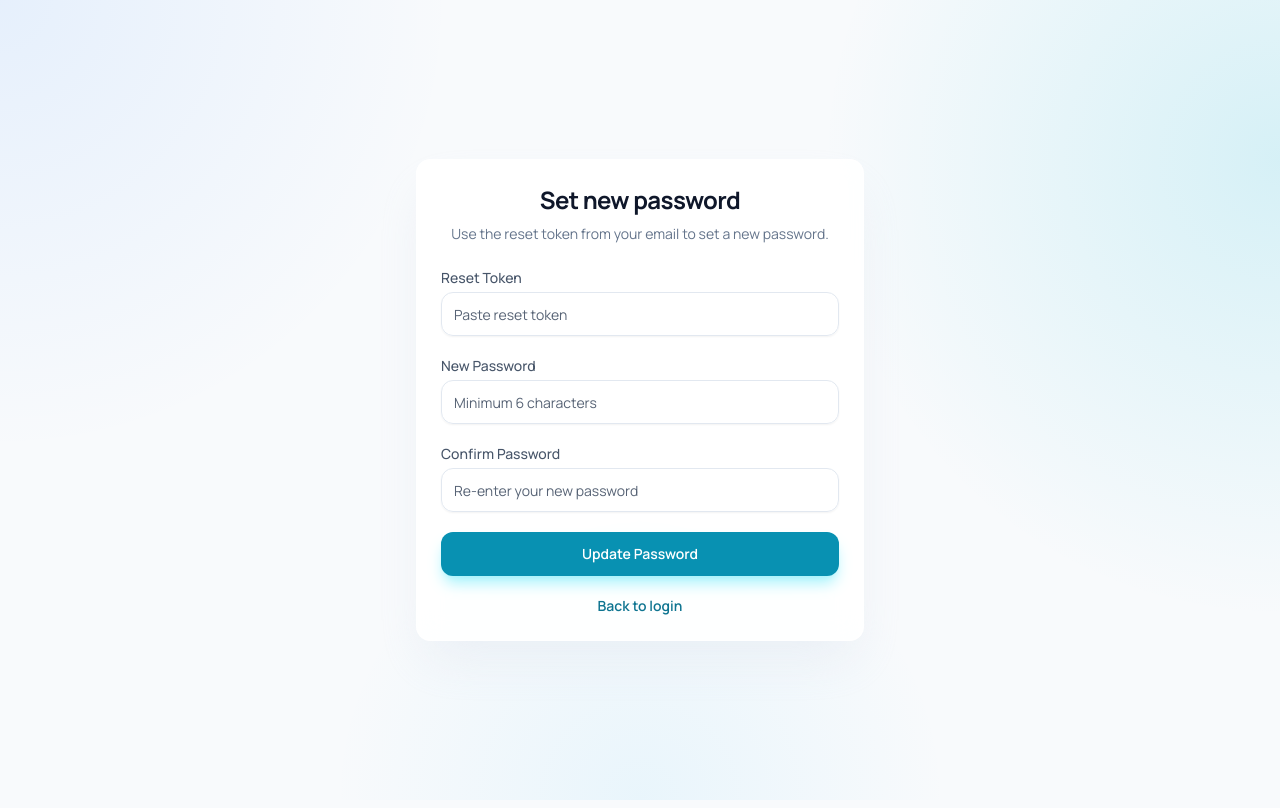
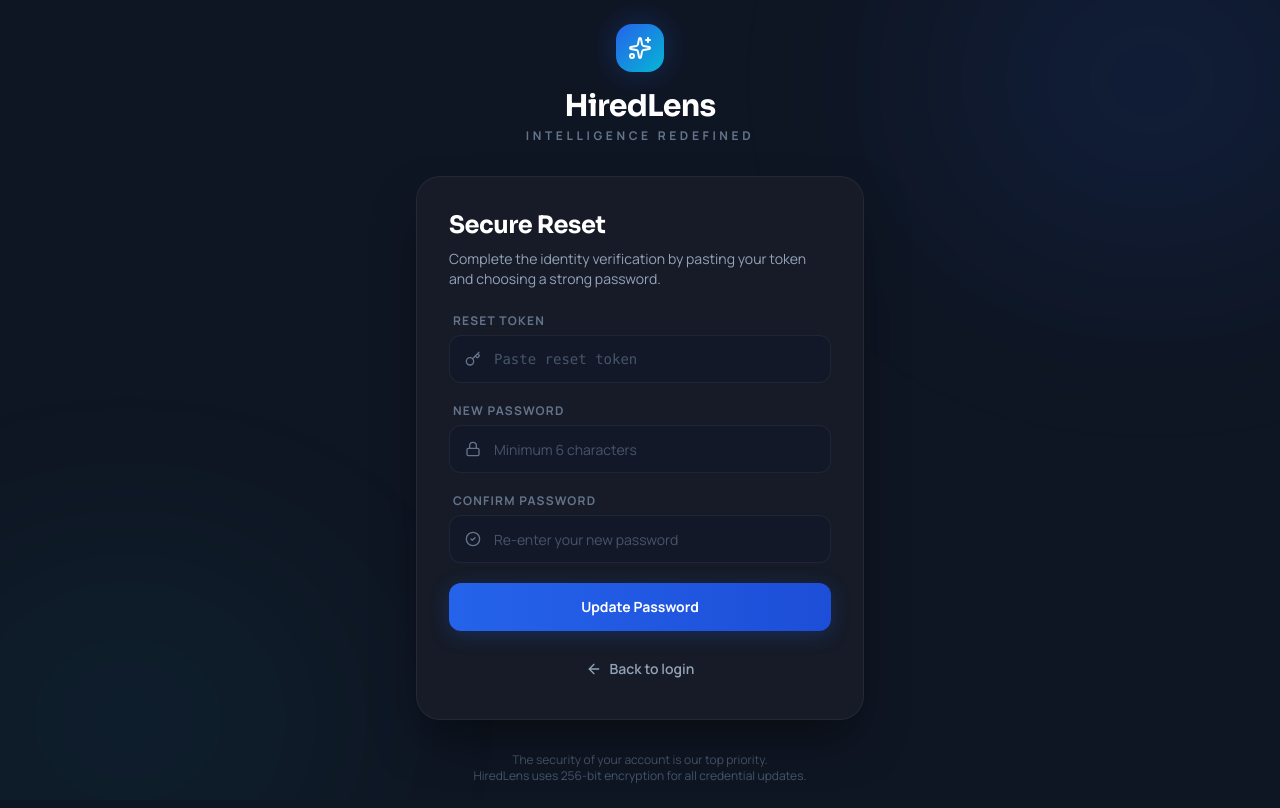
Before and after one commit to JayanthC6/ai-resume-optimizer, a React (Vite) app in the folder apps/web/: page /reset-password in a window 1280 px wide. Built offline with nearby package versions, Linux system fonts and the light colour scheme; no server answers.

Commit message:
Updated Reset Password

```diff
--- a/apps/web/src/pages/ForgotPassword.tsx
+++ b/apps/web/src/pages/ForgotPassword.tsx
@@ -1,7 +1,6 @@
 import { Link } from 'react-router-dom';
 import { useForm } from 'react-hook-form';
 import { zodResolver } from '@hookform/resolvers/zod';
-import { Card, CardContent, CardHeader, CardTitle } from '@/components/ui/card';
 import { Input } from '@/components/ui/input';
 import { Button } from '@/components/ui/button';
 import api from '@/lib/api';
@@ -10,10 +9,15 @@ import {
   type ForgotPasswordFormValues,
 } from '@/lib/validation';
 import { useState } from 'react';
+import { Mail, ArrowLeft, Sparkles, CheckCircle2, AlertCircle } from 'lucide-react';
+
+const CARD_BG = '#161b27';
+const BORDER = 'rgba(255,255,255,0.06)';
 
 export default function ForgotPasswordPage() {
   const [serverMessage, setServerMessage] = useState<string | null>(null);
   const [devResetUrl, setDevResetUrl] = useState<string | null>(null);
+  const [success, setSuccess] = useState(false);
 
   const {
     register,
@@ -28,9 +32,11 @@ export default function ForgotPasswordPage() {
   const onSubmit = async (values: ForgotPasswordFormValues) => {
     setServerMessage(null);
     setDevResetUrl(null);
+    setSuccess(false);
 
     try {
       const { data } = await api.post('/auth/forgot-password', values);
+      setSuccess(true);
       setServerMessage(
         data?.message ||
           'If the account exists, a password reset link will be sent shortly.',
@@ -49,70 +55,113 @@ export default function ForgotPasswordPage() {
   };
 
   return (
-    <div className="mx-auto flex min-h-screen w-full max-w-6xl items-center justify-center px-6 py-10 sm:px-10">
-      <Card className="w-full max-w-md border-white/80 bg-white/90 shadow-2xl shadow-slate-200/60 backdrop-blur-md dark:border-slate-700/50 dark:bg-slate-900/80 dark:shadow-slate-950/40">
-        <CardHeader className="space-y-2">
-          <CardTitle className="text-center text-2xl font-bold text-slate-900 dark:text-white">
-            Reset your password
-          </CardTitle>
-          <p className="text-center text-sm text-slate-500 dark:text-slate-400">
-            Enter your account email and we will send a reset link.
-          </p>
-        </CardHeader>
-        <CardContent>
+    <div className="min-h-screen w-full flex flex-col items-center justify-center p-6" style={{ background: '#0f1623' }}>
+      {/* Background Glow */}
+      <div className="pointer-events-none fixed inset-0 overflow-hidden">
+        <div className="absolute -top-[10%] -left-[10%] h-[40%] w-[40%] rounded-full opacity-20 blur-[120px]" style={{ background: 'radial-gradient(circle, #2563eb, transparent)' }} />
+        <div className="absolute -bottom-[10%] -right-[10%] h-[40%] w-[40%] rounded-full opacity-10 blur-[120px]" style={{ background: 'radial-gradient(circle, #06b6d4, transparent)' }} />
+      </div>
+
+      <div className="relative w-full max-w-md">
+        {/* Logo Section */}
+        <div className="flex flex-col items-center mb-8">
+          <div className="h-12 w-12 rounded-2xl flex items-center justify-center mb-4 transition-transform hover:scale-110" style={{ background: 'linear-gradient(135deg,#2563eb,#06b6d4)', boxShadow: '0 0 30px rgba(37,99,235,0.3)' }}>
+            <Sparkles className="h-6 w-6 text-white" />
+          </div>
+          <h2 className="text-3xl font-black text-white tracking-tight">HiredLens</h2>
+          <p className="text-xs font-bold uppercase tracking-[0.3em] text-slate-500 mt-1">Intelligence Redefined</p>
+        </div>
+
+        {/* Card */}
+        <div
+          className="rounded-3xl p-8 shadow-2xl backdrop-blur-xl transition-all duration-500"
+          style={{
+            background: CARD_BG,
+            border: `1px solid ${BORDER}`,
+            boxShadow: '0 25px 50px -12px rgba(0, 0, 0, 0.5)'
+          }}
+        >
+          <div className="mb-6">
+            <h1 className="text-2xl font-extrabold text-white mb-2">Reset Password</h1>
+            <p className="text-sm text-slate-400">Enter your email address and we'll send you a secure link to reset your password.</p>
+          </div>
+
           <form onSubmit={handleSubmit(onSubmit)} className="space-y-5" noValidate>
             <div>
-              <label className="mb-1 block text-sm font-medium text-slate-600 dark:text-slate-300">
-                Email
-              </label>
+              <div className="flex justify-between mb-1.5 px-1">
+                <label className="text-xs font-bold uppercase tracking-widest text-slate-500">Email Address</label>
+              </div>
+              <div className="relative group">
+                <div className="absolute left-4 top-1/2 -translate-y-1/2 transition-colors group-focus-within:text-blue-400 text-slate-500">
+                  <Mail className="h-4 w-4" />
+                </div>
                 <Input
                   type="email"
-                placeholder="you@example.com"
-                className="h-11 rounded-xl border-slate-200 bg-white/90 shadow-sm focus-visible:ring-sky-500 dark:border-slate-600 dark:bg-slate-800 dark:text-white dark:placeholder:text-slate-500"
+                  placeholder="name@company.com"
+                  className="h-12 pl-11 rounded-xl border-slate-800 bg-slate-900/50 text-white placeholder:text-slate-600 focus-visible:ring-blue-500/50 transition-all"
+                  style={{ border: `1px solid ${BORDER}` }}
                   {...register('email')}
                   aria-invalid={Boolean(errors.email)}
                 />
-              {errors.email ? (
-                <p className="mt-1 text-xs text-rose-600 dark:text-rose-400">{errors.email.message}</p>
-              ) : null}
+              </div>
+              {errors.email && (
+                <p className="mt-1.5 text-xs font-medium text-rose-500 flex items-center gap-1">
+                  <AlertCircle className="h-3 w-3" /> {errors.email.message}
+                </p>
+              )}
             </div>
 
-            {serverMessage ? (
+            {serverMessage && (
               <div
-                className="rounded-lg border border-sky-200 bg-sky-50 px-3 py-2 text-sm text-sky-800 dark:border-sky-800 dark:bg-sky-950/50 dark:text-sky-300"
+                className={`rounded-xl px-4 py-3 flex items-start gap-3 text-sm transition-all animate-in fade-in slide-in-from-top-2 ${
+                  success ? 'bg-emerald-500/10 border-emerald-500/20 text-emerald-400' : 'bg-rose-500/10 border-rose-500/20 text-rose-400'
+                }`}
+                style={{ border: '1px solid' }}
                 role="status"
-                aria-live="polite"
               >
-                {serverMessage}
+                {success ? <CheckCircle2 className="h-4 w-4 shrink-0 mt-0.5" /> : <AlertCircle className="h-4 w-4 shrink-0 mt-0.5" />}
+                <span>{serverMessage}</span>
               </div>
-            ) : null}
+            )}
 
-            {devResetUrl ? (
-              <div className="rounded-lg border border-amber-200 bg-amber-50 px-3 py-2 text-xs text-amber-800 dark:border-amber-800 dark:bg-amber-950/50 dark:text-amber-300">
-                Development reset link:{' '}
-                <a className="font-semibold underline" href={devResetUrl}>
-                  Open reset page
+            {devResetUrl && (
+              <div className="rounded-xl bg-amber-500/10 border border-amber-500/20 p-3 text-[10px] text-amber-300">
+                <p className="font-bold uppercase tracking-widest mb-1 opacity-60">Development Link</p>
+                <a className="font-mono underline break-all" href={devResetUrl}>
+                  {devResetUrl}
                 </a>
               </div>
-            ) : null}
+            )}
 
             <Button
               type="submit"
               disabled={isSubmitting}
-              className="h-11 w-full rounded-xl bg-sky-600 font-semibold text-white shadow-lg shadow-sky-200 transition hover:bg-sky-700 dark:shadow-sky-900/30"
+              className="h-12 w-full rounded-xl font-bold text-white transition-all active:scale-[0.98] disabled:opacity-50"
+              style={{ background: 'linear-gradient(90deg,#2563eb,#1d4ed8)', boxShadow: '0 4px 20px rgba(37,99,235,0.25)' }}
             >
-              {isSubmitting ? 'Sending Link...' : 'Send Reset Link'}
+              {isSubmitting ? (
+                <span className="flex items-center gap-2">
+                  <div className="h-4 w-4 border-2 border-white/20 border-t-white rounded-full animate-spin" /> Sending Link...
+                </span>
+              ) : 'Send Reset Link'}
             </Button>
 
-            <div className="text-center text-sm text-slate-500 dark:text-slate-400">
-              Remembered your password?{' '}
-              <Link to="/login" className="font-semibold text-sky-700 hover:text-sky-900 dark:text-sky-400 dark:hover:text-sky-300">
-                Back to login
+            <Link
+              to="/login"
+              className="group flex items-center justify-center gap-2 text-sm font-semibold text-slate-400 hover:text-white transition-colors py-2"
+            >
+              <ArrowLeft className="h-4 w-4 transition-transform group-hover:-translate-x-1" />
+              Back to Sign In
             </Link>
+          </form>
         </div>
-          </form>
-        </CardContent>
-      </Card>
+
+        {/* Footer */}
+        <p className="text-center text-xs text-slate-600 mt-8">
+          &copy; 2026 HiredLens AI. All rights reserved. <br/>
+          Secure password recovery protocol enabled.
+        </p>
+      </div>
     </div>
   );
 }
--- a/apps/web/src/pages/ResetPassword.tsx
+++ b/apps/web/src/pages/ResetPassword.tsx
@@ -2,7 +2,6 @@ import { useMemo, useState } from 'react';
 import { Link, useNavigate, useSearchParams } from 'react-router-dom';
 import { useForm } from 'react-hook-form';
 import { zodResolver } from '@hookform/resolvers/zod';
-import { Card, CardContent, CardHeader, CardTitle } from '@/components/ui/card';
 import { Input } from '@/components/ui/input';
 import { Button } from '@/components/ui/button';
 import api from '@/lib/api';
@@ -10,6 +9,10 @@ import {
   resetPasswordSchema,
   type ResetPasswordFormValues,
 } from '@/lib/validation';
+import { Lock, Key, CheckCircle2, AlertCircle, Sparkles, ArrowLeft } from 'lucide-react';
+
+const CARD_BG = '#161b27';
+const BORDER = 'rgba(255,255,255,0.06)';
 
 export default function ResetPasswordPage() {
   const [searchParams] = useSearchParams();
@@ -58,94 +61,152 @@ export default function ResetPasswordPage() {
   };
 
   return (
-    <div className="mx-auto flex min-h-screen w-full max-w-6xl items-center justify-center px-6 py-10 sm:px-10">
-      <Card className="w-full max-w-md border-white/80 bg-white/90 shadow-2xl shadow-slate-200/60 backdrop-blur-md dark:border-slate-700/50 dark:bg-slate-900/80 dark:shadow-slate-950/40">
-        <CardHeader className="space-y-2">
-          <CardTitle className="text-center text-2xl font-bold text-slate-900 dark:text-white">
-            Set new password
-          </CardTitle>
-          <p className="text-center text-sm text-slate-500 dark:text-slate-400">
-            Use the reset token from your email to set a new password.
-          </p>
-        </CardHeader>
-        <CardContent>
+    <div className="min-h-screen w-full flex flex-col items-center justify-center p-6" style={{ background: '#0f1623' }}>
+      {/* Background Glow */}
+      <div className="pointer-events-none fixed inset-0 overflow-hidden">
+        <div className="absolute -top-[10%] -right-[10%] h-[40%] w-[40%] rounded-full opacity-20 blur-[120px]" style={{ background: 'radial-gradient(circle, #2563eb, transparent)' }} />
+        <div className="absolute -bottom-[10%] -left-[10%] h-[40%] w-[40%] rounded-full opacity-10 blur-[120px]" style={{ background: 'radial-gradient(circle, #06b6d4, transparent)' }} />
+      </div>
+
+      <div className="relative w-full max-w-md">
+        {/* Logo Section */}
+        <div className="flex flex-col items-center mb-8">
+          <div className="h-12 w-12 rounded-2xl flex items-center justify-center mb-4 transition-transform hover:scale-110" style={{ background: 'linear-gradient(135deg,#2563eb,#06b6d4)', boxShadow: '0 0 30px rgba(37,99,235,0.3)' }}>
+            <Sparkles className="h-6 w-6 text-white" />
+          </div>
+          <h2 className="text-3xl font-black text-white tracking-tight">HiredLens</h2>
+          <p className="text-xs font-bold uppercase tracking-[0.3em] text-slate-500 mt-1">Intelligence Redefined</p>
+        </div>
+
+        {/* Card */}
+        <div
+          className="rounded-3xl p-8 shadow-2xl backdrop-blur-xl transition-all duration-500"
+          style={{
+            background: CARD_BG,
+            border: `1px solid ${BORDER}`,
+            boxShadow: '0 25px 50px -12px rgba(0, 0, 0, 0.5)'
+          }}
+        >
+          <div className="mb-6">
+            <h1 className="text-2xl font-extrabold text-white mb-2">Secure Reset</h1>
+            <p className="text-sm text-slate-400">Complete the identity verification by pasting your token and choosing a strong password.</p>
+          </div>
+
           <form onSubmit={handleSubmit(onSubmit)} className="space-y-5" noValidate>
+            {/* Token Input */}
             <div>
-              <label className="mb-1 block text-sm font-medium text-slate-600 dark:text-slate-300">
-                Reset Token
-              </label>
+              <div className="flex justify-between mb-1.5 px-1">
+                <label className="text-xs font-bold uppercase tracking-widest text-slate-500">Reset Token</label>
+              </div>
+              <div className="relative group">
+                <div className="absolute left-4 top-1/2 -translate-y-1/2 transition-colors group-focus-within:text-blue-400 text-slate-500">
+                  <Key className="h-4 w-4" />
+                </div>
                 <Input
                   type="text"
                   placeholder="Paste reset token"
-                className="h-11 rounded-xl border-slate-200 bg-white/90 shadow-sm focus-visible:ring-cyan-500 dark:border-slate-600 dark:bg-slate-800 dark:text-white dark:placeholder:text-slate-500"
+                  className="h-12 pl-11 rounded-xl border-slate-800 bg-slate-900/50 text-white placeholder:text-slate-600 focus-visible:ring-blue-500/50 transition-all font-mono text-xs"
+                  style={{ border: `1px solid ${BORDER}` }}
                   {...register('token')}
                   aria-invalid={Boolean(errors.token)}
                 />
-              {errors.token ? (
-                <p className="mt-1 text-xs text-rose-600 dark:text-rose-400">{errors.token.message}</p>
-              ) : null}
+              </div>
+              {errors.token && (
+                <p className="mt-1.5 text-xs font-medium text-rose-500 flex items-center gap-1">
+                  <AlertCircle className="h-3 w-3" /> {errors.token.message}
+                </p>
+              )}
             </div>
 
+            {/* New Password */}
             <div>
-              <label className="mb-1 block text-sm font-medium text-slate-600 dark:text-slate-300">
-                New Password
-              </label>
+              <div className="flex justify-between mb-1.5 px-1">
+                <label className="text-xs font-bold uppercase tracking-widest text-slate-500">New Password</label>
+              </div>
+              <div className="relative group">
+                <div className="absolute left-4 top-1/2 -translate-y-1/2 transition-colors group-focus-within:text-blue-400 text-slate-500">
+                  <Lock className="h-4 w-4" />
+                </div>
                 <Input
                   type="password"
                   placeholder="Minimum 6 characters"
-                className="h-11 rounded-xl border-slate-200 bg-white/90 shadow-sm focus-visible:ring-cyan-500 dark:border-slate-600 dark:bg-slate-800 dark:text-white dark:placeholder:text-slate-500"
+                  className="h-12 pl-11 rounded-xl border-slate-800 bg-slate-900/50 text-white placeholder:text-slate-600 focus-visible:ring-blue-500/50 transition-all"
+                  style={{ border: `1px solid ${BORDER}` }}
                   {...register('password')}
                   aria-invalid={Boolean(errors.password)}
                 />
-              {errors.password ? (
-                <p className="mt-1 text-xs text-rose-600 dark:text-rose-400">{errors.password.message}</p>
-              ) : null}
+              </div>
+              {errors.password && (
+                <p className="mt-1.5 text-xs font-medium text-rose-500 flex items-center gap-1">
+                  <AlertCircle className="h-3 w-3" /> {errors.password.message}
+                </p>
+              )}
             </div>
 
+            {/* Confirm Password */}
             <div>
-              <label className="mb-1 block text-sm font-medium text-slate-600 dark:text-slate-300">
-                Confirm Password
-              </label>
+              <div className="flex justify-between mb-1.5 px-1">
+                <label className="text-xs font-bold uppercase tracking-widest text-slate-500">Confirm Password</label>
+              </div>
+              <div className="relative group">
+                <div className="absolute left-4 top-1/2 -translate-y-1/2 transition-colors group-focus-within:text-blue-400 text-slate-500">
+                  <CheckCircle2 className="h-4 w-4" />
+                </div>
                 <Input
                   type="password"
                   placeholder="Re-enter your new password"
-                className="h-11 rounded-xl border-slate-200 bg-white/90 shadow-sm focus-visible:ring-cyan-500 dark:border-slate-600 dark:bg-slate-800 dark:text-white dark:placeholder:text-slate-500"
+                  className="h-12 pl-11 rounded-xl border-slate-800 bg-slate-900/50 text-white placeholder:text-slate-600 focus-visible:ring-blue-500/50 transition-all"
+                  style={{ border: `1px solid ${BORDER}` }}
                   {...register('confirmPassword')}
                   aria-invalid={Boolean(errors.confirmPassword)}
                 />
-              {errors.confirmPassword ? (
-                <p className="mt-1 text-xs text-rose-600 dark:text-rose-400">
-                  {errors.confirmPassword.message}
+              </div>
+              {errors.confirmPassword && (
+                <p className="mt-1.5 text-xs font-medium text-rose-500 flex items-center gap-1">
+                  <AlertCircle className="h-3 w-3" /> {errors.confirmPassword.message}
                 </p>
-              ) : null}
+              )}
             </div>
 
-            {submitError ? (
+            {submitError && (
               <div
-                className="rounded-lg border border-rose-200 bg-rose-50 px-3 py-2 text-sm text-rose-700 dark:border-rose-800 dark:bg-rose-950/50 dark:text-rose-300"
+                className="rounded-xl bg-rose-500/10 border border-rose-500/20 px-4 py-3 flex items-start gap-3 text-sm text-rose-400 transition-all animate-in fade-in slide-in-from-top-2"
                 role="alert"
-                aria-live="assertive"
               >
-                {submitError}
+                <AlertCircle className="h-4 w-4 shrink-0 mt-0.5" />
+                <span>{submitError}</span>
               </div>
-            ) : null}
+            )}
 
             <Button
               type="submit"
               disabled={isSubmitting}
-              className="h-11 w-full rounded-xl bg-cyan-600 font-semibold text-white shadow-lg shadow-cyan-200 transition hover:bg-cyan-700 dark:shadow-cyan-900/30"
+              className="h-12 w-full rounded-xl font-bold text-white transition-all active:scale-[0.98] disabled:opacity-50"
+              style={{ background: 'linear-gradient(90deg,#2563eb,#1d4ed8)', boxShadow: '0 4px 20px rgba(37,99,235,0.25)' }}
             >
-              {isSubmitting ? 'Updating Password...' : 'Update Password'}
+              {isSubmitting ? (
+                <span className="flex items-center gap-2">
+                  <div className="h-4 w-4 border-2 border-white/20 border-t-white rounded-full animate-spin" /> Updating Security...
+                </span>
+              ) : 'Update Password'}
             </Button>
 
-            <div className="text-center text-sm text-slate-500 dark:text-slate-400">
-              <Link to="/login" className="font-semibold text-cyan-700 hover:text-cyan-900 dark:text-cyan-400 dark:hover:text-cyan-300">
+            <Link
+              to="/login"
+              className="group flex items-center justify-center gap-2 text-sm font-semibold text-slate-400 hover:text-white transition-colors py-2"
+            >
+              <ArrowLeft className="h-4 w-4 transition-transform group-hover:-translate-x-1" />
               Back to login
             </Link>
+          </form>
         </div>
-          </form>
-        </CardContent>
-      </Card>
+
+        {/* Footer */}
+        <p className="text-center text-xs text-slate-600 mt-8">
+          The security of your account is our top priority. <br/>
+          HiredLens uses 256-bit encryption for all credential updates.
+        </p>
+      </div>
     </div>
   );
 }
```
Lines whose indentation alone changed are shown as unchanged.
